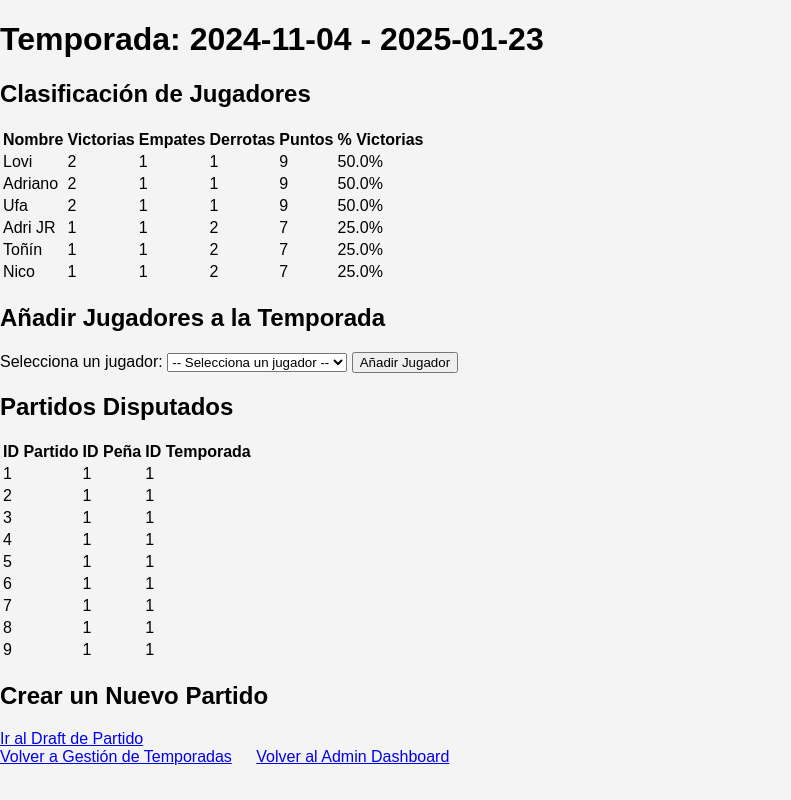
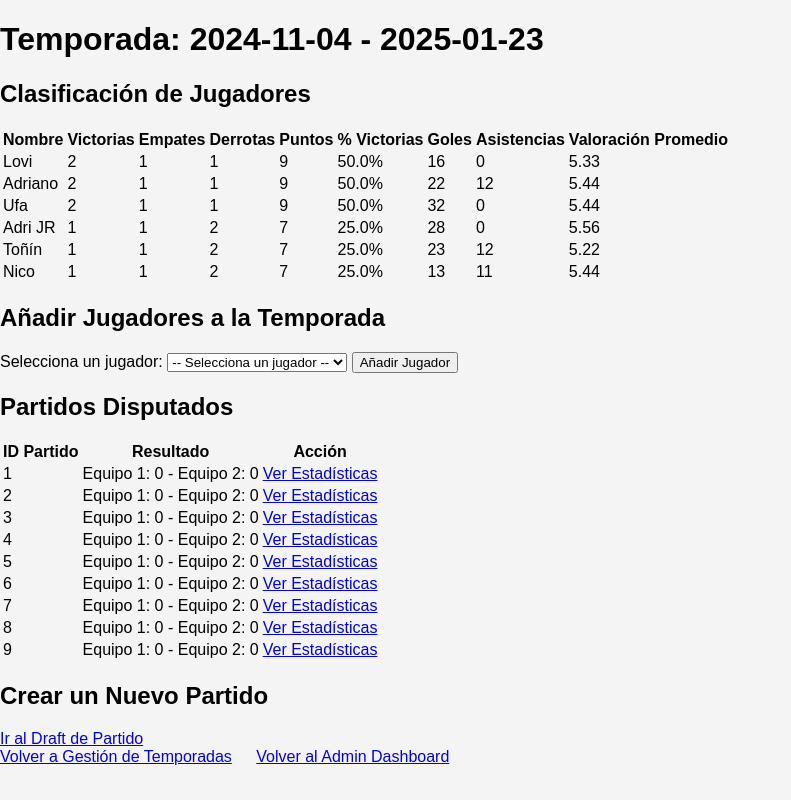
Before and after one commit to adrianoggm/CC.2024-2025.Gestion-de-penas-de-futbol, a Flask app: page /admin/visualizar_temporada/1 in a window 1280 px wide. Shown: the whole page, without its empty margins (0-791 px from the left). Run offline with Flask 3, Linux system fonts and the light colour scheme; a user stored in the database is signed in; data comes from the database, SQL or seed files in the repository; both versions use the stored data as it was after the commit.

Commit message:
Visualización de estadísticas + frontend
Se visualiza de manera correcta la clasificación de estadísticas

```diff
--- a/sqlite.py
+++ b/sqlite.py
@@ -102,7 +102,7 @@ password = generate_password_hash('password') #1234 para adrianoggm
 #c.execute("INSERT INTO users(username,password,name,idjugador) VALUES (?, ?, ?, ?)",('adrianoggm', password, 'Adriano', '1'))
 #c.execute("INSERT INTO admins(username,password,Idpena) VALUES (?, ?, ?)",('Genadmin', password, '1'))
 conn.commit()
-c.execute("SELECT * FROM EJUGADOR ")
+c.execute("SELECT * FROM EQUIPO ")
 penas=c.fetchall()
 print(penas)
 conn.close()
--- a/src/app.py
+++ b/src/app.py
@@ -342,26 +342,6 @@ def añadir_temporada():
     return render_template('añadir_temporada.html')
 
 
-@app.route('/admin/gestionar_temporadas/eliminar/<int:id_temporada>', methods=['POST'])
-def eliminar_temporada(id_temporada):
-    if 'Idpena' not in session:
-        flash('Por favor, inicia sesión como administrador.')
-        return redirect(url_for('login'))
-
-    conn = get_db_connection()
-    # Eliminar la temporada asociada a la peña
-    conn.execute("""
-        DELETE FROM TEMPORADA
-        WHERE Idt = ? AND Idpena = ?
-    """, (id_temporada, session['Idpena']))
-    conn.commit()
-    conn.close()
-
-    flash('Temporada eliminada correctamente.')
-    return redirect(url_for('gestionar_temporadas'))
-
-
-
 @app.route('/admin/visualizar_temporada/<int:id_temporada>', methods=['GET', 'POST'])
 def visualizar_temporada(id_temporada):
     if 'Idpena' not in session:
@@ -418,19 +398,62 @@ def visualizar_temporada(id_temporada):
         ORDER BY Puntos DESC, Porcentaje_victorias DESC
     """, (id_temporada, session['Idpena'])).fetchall()
 
-    # Lista de partidos
+    # Lista de partidos con resultados
     partidos = conn.execute("""
-        SELECT Idp, Idpena, Idt
-        FROM PARTIDO
-        WHERE Idt = ? AND Idpena = ?
-        ORDER BY Idp ASC
+        SELECT
+            P.Idp,
+            COALESCE(SUM(EJ1.Goles), 0) AS Goles_Equipo1,
+            COALESCE(SUM(EJ2.Goles), 0) AS Goles_Equipo2
+        FROM PARTIDO P
+        LEFT JOIN EQUIPO E1 ON P.Idp = E1.Idp AND E1.Ide = 1
+        LEFT JOIN EQUIPO E2 ON P.Idp = E2.Idp AND E2.Ide = 2
+        LEFT JOIN EJUGADOR EJ1 ON EJ1.Idp = E1.Idp AND EJ1.Ide = E1.Ide
+        LEFT JOIN EJUGADOR EJ2 ON EJ2.Idp = E2.Idp AND EJ2.Ide = E2.Ide
+        WHERE P.Idt = ? AND P.Idpena = ?
+        GROUP BY P.Idp
+        ORDER BY P.Idp ASC
     """, (id_temporada, session['Idpena'])).fetchall()
+
+    # Estadísticas avanzadas de jugadores
+    estadisticas_jugadores = conn.execute("""
+        SELECT
+            JP.Idjugador,
+            JP.Mote,
+            COALESCE(SUM(EJ.Goles), 0) AS Total_Goles,
+            COALESCE(SUM(EJ.Asistencias), 0) AS Total_Asistencias,
+            COALESCE(ROUND(AVG(EJ.Val), 2), 0) AS Valoracion_Promedio
+        FROM JUGADORPENA JP
+        LEFT JOIN EJUGADOR EJ ON JP.Idjugador = EJ.Idjugador
+        LEFT JOIN EQUIPO E ON EJ.Ide = E.Ide
+        LEFT JOIN PARTIDO P ON E.Idp = P.Idp AND JP.Idpena = P.Idpena
+        WHERE P.Idt = ? AND JP.Idpena = ?
+        GROUP BY JP.Idjugador, JP.Mote
+        ORDER BY JP.Mote
+    """, (id_temporada, session['Idpena'])).fetchall()
+
+    # Convertir las filas en diccionarios para manipulación
+    jugadores = [dict(row) for row in jugadores]
+    estadisticas_jugadores = [dict(row) for row in estadisticas_jugadores]
+
+    # Agregar estadísticas avanzadas a los jugadores
+    for jugador in jugadores:
+        estadisticas = next(
+            (e for e in estadisticas_jugadores if e['Idjugador'] == jugador['Idjugador']),
+            None
+        )
+        if estadisticas:
+            jugador['Goles'] = estadisticas['Total_Goles']
+            jugador['Asistencias'] = estadisticas['Total_Asistencias']
+            jugador['Valoracion'] = estadisticas['Valoracion_Promedio']
+        else:
+            jugador['Goles'] = 0
+            jugador['Asistencias'] = 0
+            jugador['Valoracion'] = "N/A"
 
     # Jugadores disponibles para añadir a la temporada
     jugadores_disponibles = conn.execute("""
         SELECT JP.Idjugador, JP.Mote
         FROM JUGADORPENA JP
-        JOIN JUGADOR J ON JP.Idjugador = J.Idjugador
         WHERE JP.Idpena = ?
         AND JP.Idjugador NOT IN (
             SELECT Idjugador
@@ -446,6 +469,7 @@ def visualizar_temporada(id_temporada):
         temporada=temporada,
         jugadores=jugadores,
         partidos=partidos,
+        estadisticas_jugadores=estadisticas_jugadores,
         jugadores_disponibles=jugadores_disponibles
     )
 
@@ -604,6 +628,7 @@ def draft_partido(id_temporada):
                         WHERE Idjugador = ? AND Idpena = ? AND Idt = ?
                     """, (jugador_id, session['Idpena'], id_temporada))
 
+
             conn.commit()
             session.pop('convocados', None)
             flash('Partido creado y jugadores asignados con éxito.')
@@ -617,13 +642,51 @@ def draft_partido(id_temporada):
         WHERE JT.Idpena = ? AND JT.Idt = ?
     """, (session['Idpena'], id_temporada)).fetchall()
 
-    # Obtener lista de convocados (si existe en la sesión)
     convocados = session.get('convocados', [])
     jugadores_convocados = [j for j in jugadores_disponibles if str(j['Idjugador']) in convocados]
 
     conn.close()
 
     return render_template('draft_partido.html', temporada=temporada, jugadores_disponibles=jugadores_disponibles, jugadores_convocados=jugadores_convocados)
+
+@app.route('/admin/ver_estadisticas_partido/<int:id_partido>', methods=['GET'])
+def ver_estadisticas_partido(id_partido):
+    if 'Idpena' not in session:
+        flash('Por favor, inicia sesión como administrador.')
+        return redirect(url_for('login'))
+
+    conn = get_db_connection()
+
+    # Obtener información básica del partido
+    partido = conn.execute("""
+        SELECT Idp, Idpena, Idt
+        FROM PARTIDO
+        WHERE Idp = ? AND Idpena = ?
+    """, (id_partido, session['Idpena'])).fetchone()
+
+    if not partido:
+        flash('Partido no encontrado.')
+        return redirect(url_for('gestionar_partidos'))
+
+        # Obtener estadísticas de los jugadores
+    estadisticas = conn.execute("""
+        SELECT
+            E.Ide AS Equipo,
+            JP.Mote AS Jugador,
+            EJ.Goles,
+            EJ.Asistencias,
+            EJ.Val
+        FROM EJUGADOR EJ
+        JOIN EQUIPO E ON EJ.Ide = E.Ide
+        JOIN JUGADORPENA JP ON EJ.Idjugador = JP.Idjugador AND JP.Idpena = E.Idpena
+        WHERE EJ.Idp = ?
+        ORDER BY E.Ide, JP.Mote
+    """, (id_partido,)).fetchall()
+
+    conn.close()
+
+    return render_template('ver_estadisticas_partido.html', partido=partido, estadisticas=estadisticas)
+
 # Manejo de errores personalizados
 @app.errorhandler(404)
 def not_found(error):
--- a/templates/visualizar_temporada.html
+++ b/templates/visualizar_temporada.html
@@ -21,6 +21,9 @@
                     <th>Derrotas</th>
                     <th>Puntos</th>
                     <th>% Victorias</th>
+                    <th>Goles</th>
+                    <th>Asistencias</th>
+                    <th>Valoración Promedio</th>
                 </tr>
             </thead>
             <tbody>
@@ -32,6 +35,9 @@
                     <td>{{ jugador['DERR'] }}</td>
                     <td>{{ jugador['Puntos'] }}</td>
                     <td>{{ jugador['Porcentaje_victorias'] }}%</td>
+                    <td>{{ jugador['Goles'] }}</td>
+                    <td>{{ jugador['Asistencias'] }}</td>
+                    <td>{{ jugador['Valoracion'] }}</td>
                 </tr>
                 {% endfor %}
             </tbody>
@@ -60,16 +66,22 @@
             <thead>
                 <tr>
                     <th>ID Partido</th>
-                    <th>ID Peña</th>
-                    <th>ID Temporada</th>
+                    <th>Resultado</th>
+                    <th>Acción</th>
                 </tr>
             </thead>
             <tbody>
                 {% for partido in partidos %}
                 <tr>
                     <td>{{ partido['Idp'] }}</td>
-                    <td>{{ partido['Idpena'] }}</td>
-                    <td>{{ partido['Idt'] }}</td>
+                    <td>
+                        Equipo 1: {{ partido['Goles_Equipo1'] }} - Equipo 2: {{ partido['Goles_Equipo2'] }}
+                    </td>
+                    <td>
+                        <a href="{{ url_for('ver_estadisticas_partido', id_partido=partido['Idp']) }}">
+                            Ver Estadísticas
+                        </a>
+                    </td>
                 </tr>
                 {% endfor %}
             </tbody>
```
Also changed, not shown: templates/ver_estadisticas_partido.html (added, +67 -0 lines), Gestion_Penas.db.
